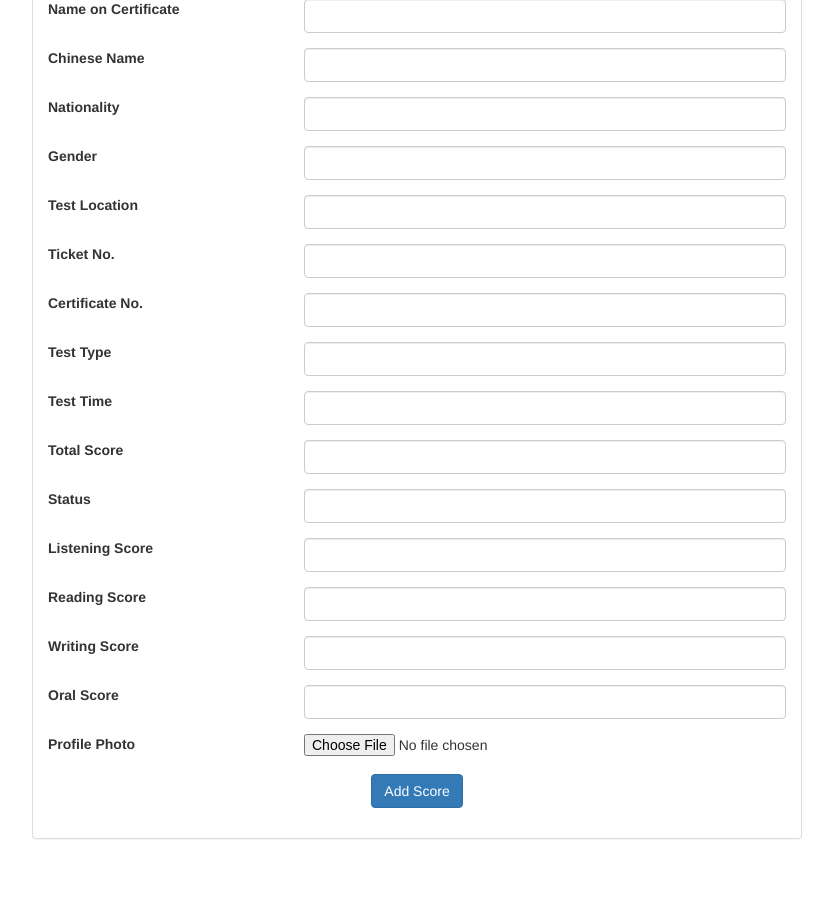
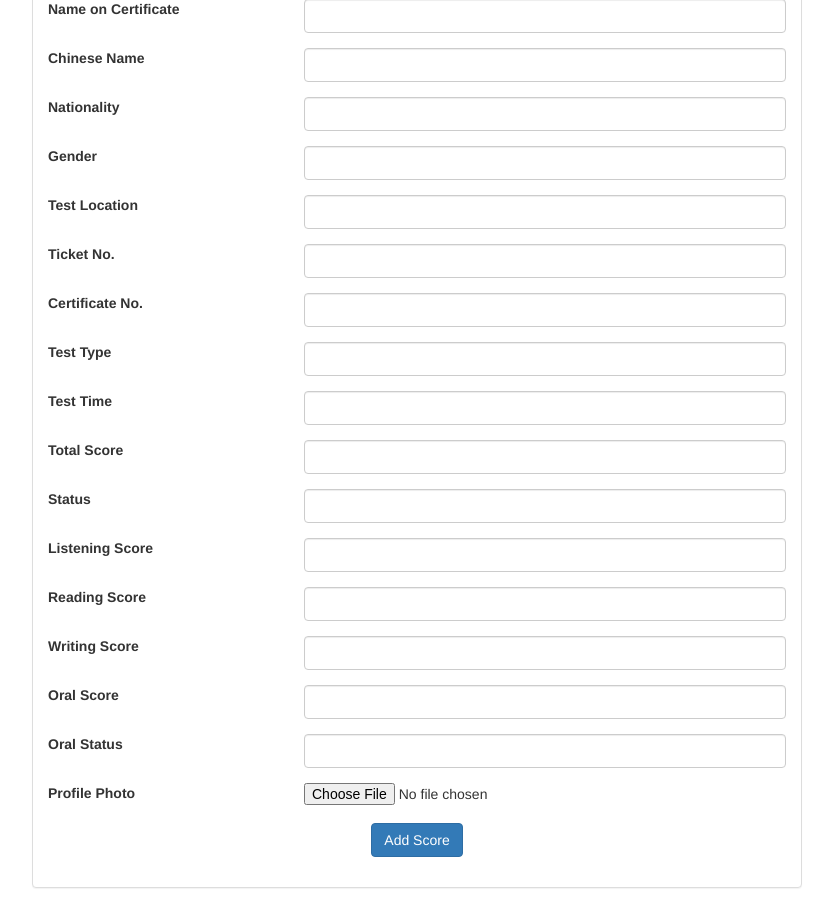
Before and after one commit to tripperfect0-a11y/AdminChineseTest, a Flask app: template templates/add_score.html in a window 1280 px wide. Shown: the part 130-1038 px from the top of the page, without its empty margins (223-1056 px from the left). Before the commit the page ends 969 px from the top, so only its background shows below. Run offline with Flask 3, Linux system fonts and the light colour scheme; the template is opened without the code that fills it, so the values that code supplies are empty.

Commit message:
Adding column Oral status

```diff
--- a/app.py
+++ b/app.py
@@ -90,6 +90,7 @@ def add_score_route():
             "reading_score": request.form.get('reading_score'),
             "writing_score": request.form.get('writing_score'),
             "oral_score": request.form.get('oral_score'),
+            "oral_status": request.form.get('oral_status'),
             "profile_photo": request.form.get('profile_photo')
         }
 
--- a/templates/add_score.html
+++ b/templates/add_score.html
@@ -122,6 +122,12 @@
                         </div>
                     </div>
                     <div class="form-group row">
+                        <label for="oral_status" class="col-sm-4 col-form-label">Oral Status</label>
+                        <div class="col-sm-8">
+                            <input type="number" class="form-control" id="oral_status" name="oral_status">
+                        </div>
+                    </div>
+                    <div class="form-group row">
                         <label for="profile_photo" class="col-sm-4 col-form-label">Profile Photo</label>
                         <div class="col-sm-8">
                             <input type="file" class="form-control-file" id="profile_photo" name="profile_photo">
--- a/templates/results.html
+++ b/templates/results.html
@@ -172,7 +172,7 @@
 								<td align="center">{{ student.oral_score }}</td>
 
 
-										<td align="center">{{ student.status }}</td>
+										<td align="center">{{ student.oral_status }}</td>
 
 
 
```
